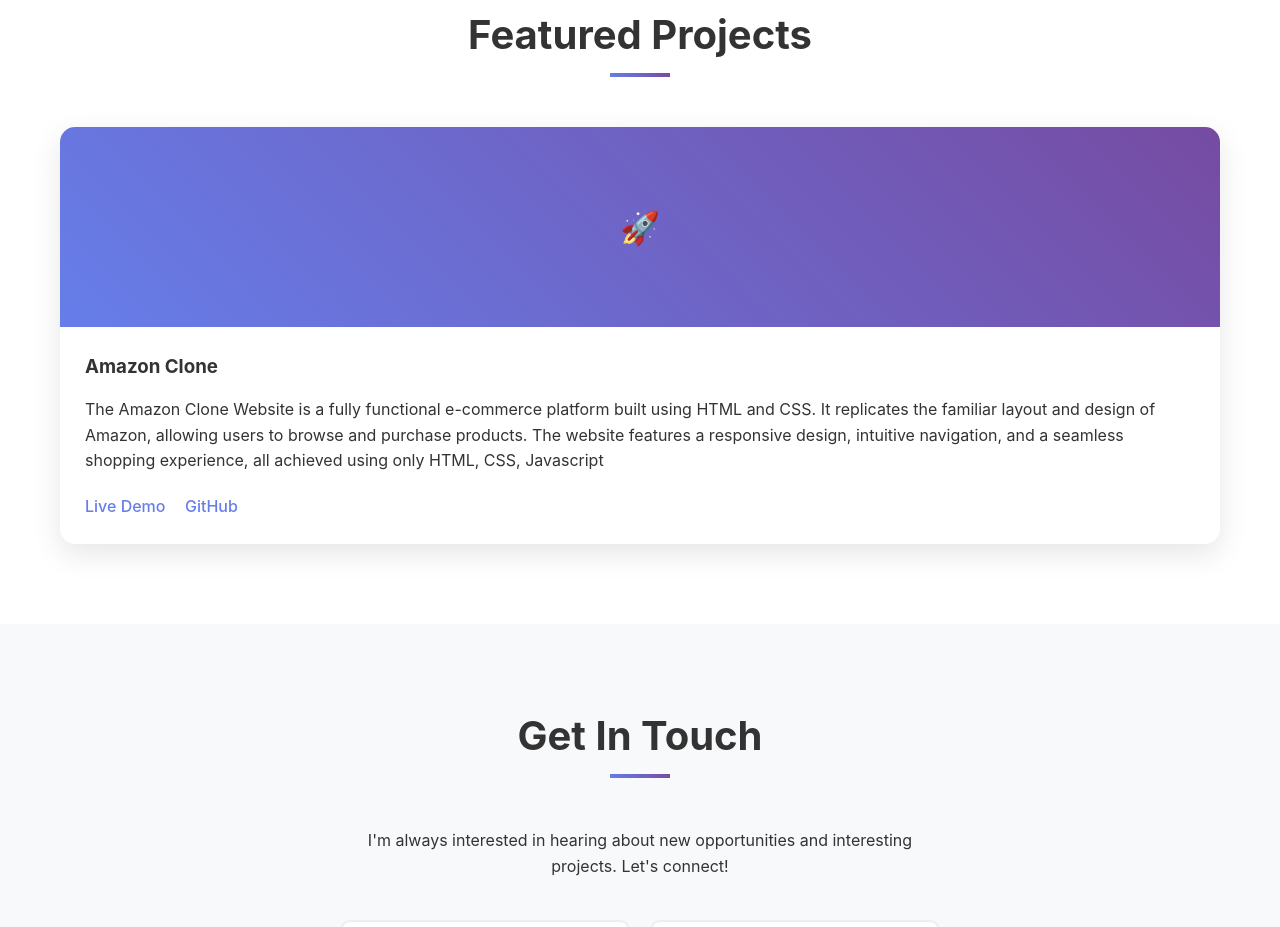
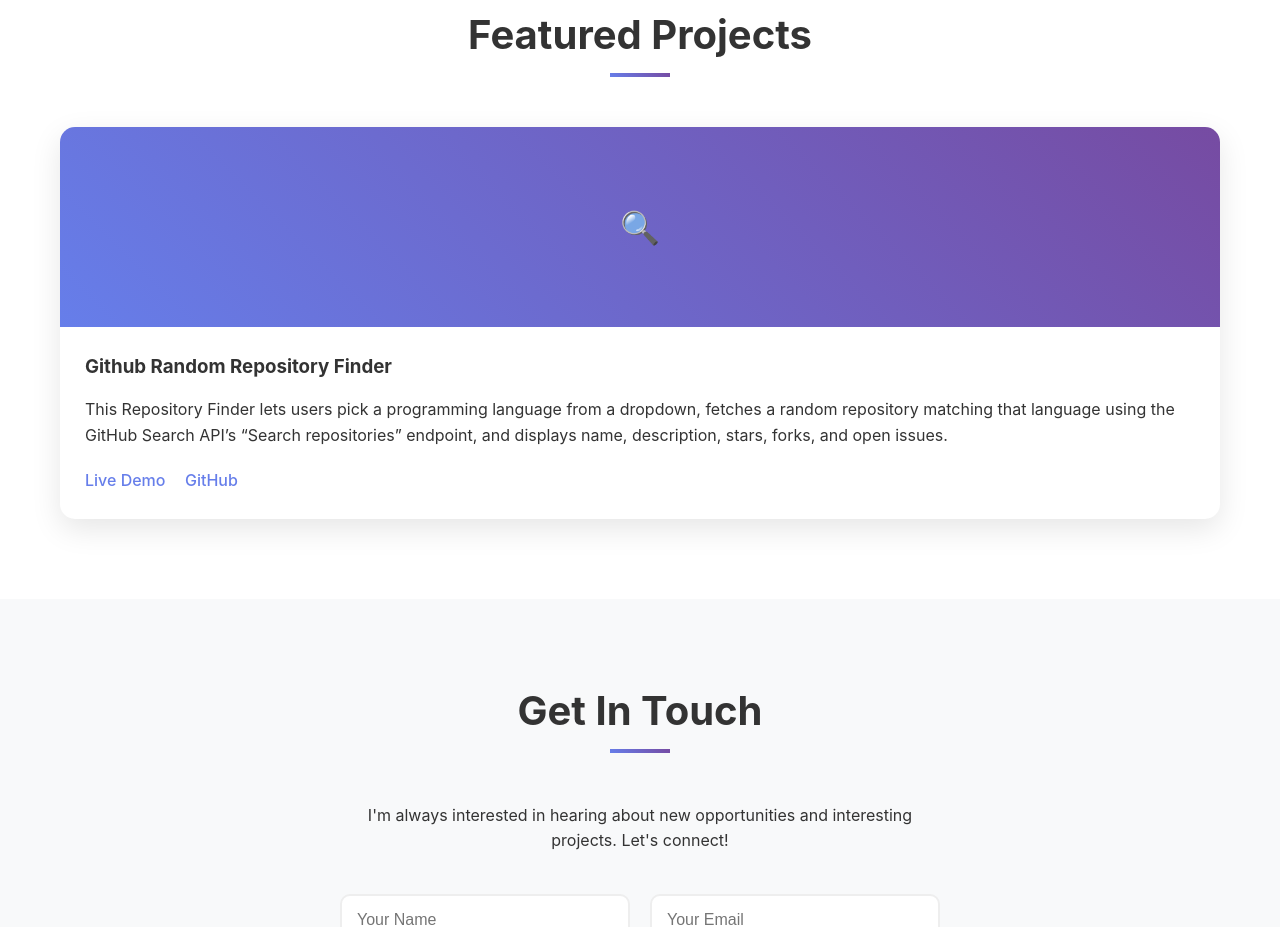
Before and after one commit to krishAkg2006/portfolio, a plain HTML site: page index.html in a window 1280 px wide. Shown: the part 1998-2925 px from the top of the page. Drawn offline with Linux system fonts and the light colour scheme.

Commit message:
Updateindex.html

```diff
--- a/index.html
+++ b/index.html
@@ -83,19 +83,20 @@
     <section id="projects">
         <div class="container">
             <h2 class="section-title">Featured Projects</h2>
-            <div class="projects-grid">
+                <div class="projects-grid">
                 <div class="project-card">
-                    <div class="project-img">🚀</div>
+                    <div class="project-img">🔍</div>
                     <div class="project-content">
-                        <h3>Amazon Clone</h3>
-                        <p>The Amazon Clone Website is a fully functional e-commerce platform built using HTML and CSS. It replicates the familiar layout and design of Amazon, allowing users to browse and purchase products. The website features a responsive design, intuitive navigation, and a seamless shopping experience, all achieved using only HTML, CSS, Javascript</p>
+                        <h3>Github Random Repository Finder</h3>
+                        <p>This Repository Finder lets users pick a programming language from a dropdown, fetches a random repository matching that language using the GitHub Search API’s “Search repositories” endpoint, and displays name, description, stars, forks, and open issues.</p>
                         <div class="project-links">
-                            <a href="https://krishakg2006.github.io/amazon-clone/">Live Demo</a>
+                            <a href="https://github-random-repository-finder.vercel.app/">Live Demo</a>
                             <a href="https://github.com/krishGupta-026?tab=repositories">GitHub</a>
                         </div>
                     </div>
                 </div>
                 </div>
+            </div>
             </div>
         </div>
     </section>
```
